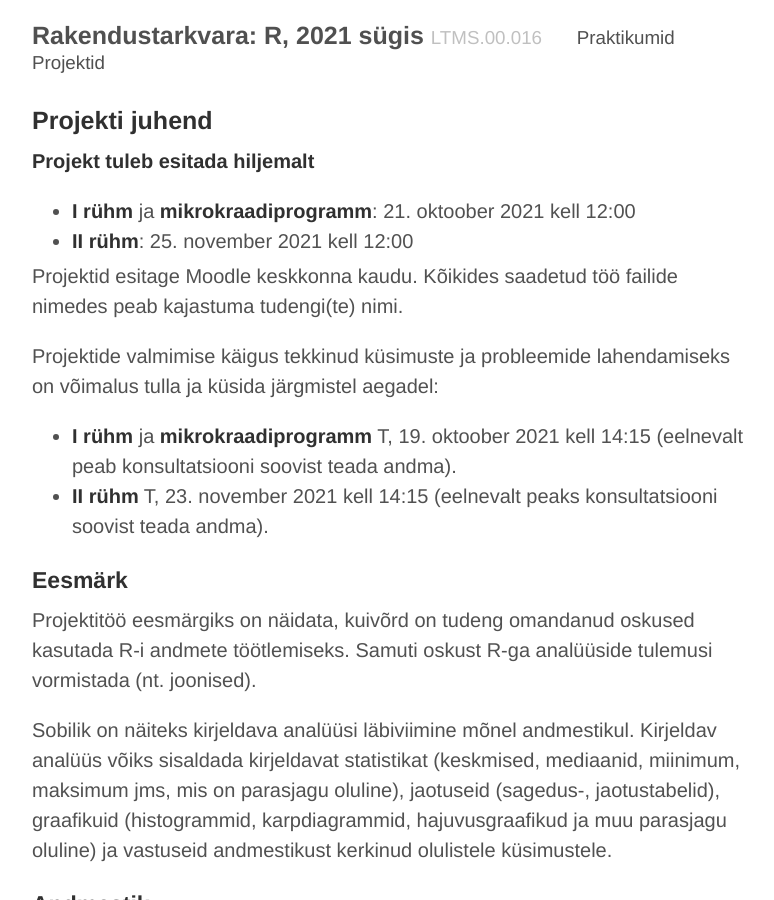
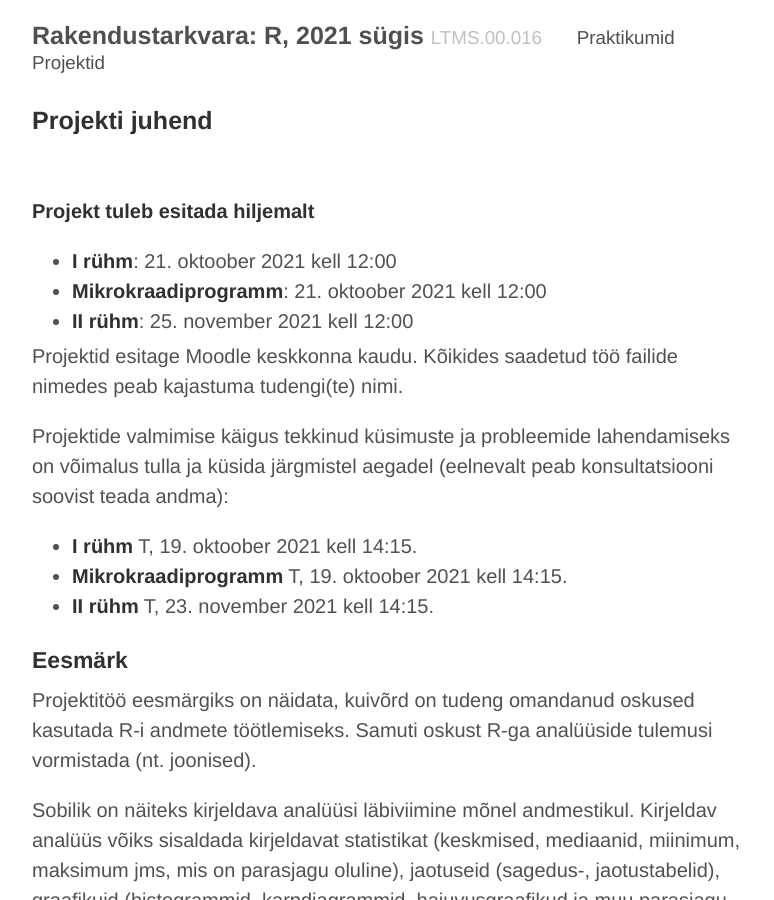
Before and after one commit to Rkursus/2021, a Jekyll site: the page built from projekt_juhend.md, in a window 1280 px wide and 900 px high. Shown: the whole window, without its empty margins (248-1022 px from the left). Built offline with Jekyll 4.4.1, drawn with Linux system fonts in a browser that asks for light colours.

Commit message:
Update projekt_juhend.md

```diff
--- a/projekt_juhend.md
+++ b/projekt_juhend.md
@@ -3,18 +3,21 @@ title: "Projekti juhend"
 layout: page
 ---
 
+<br/>
 
 **Projekt tuleb esitada hiljemalt**
 
-- **I rühm** ja **mikrokraadiprogramm**:   21. oktoober 2021 kell 12:00
+- **I rühm**:   21. oktoober 2021 kell 12:00
+- **Mikrokraadiprogramm**:   21. oktoober 2021 kell 12:00
 - **II rühm**:  25. november 2021 kell 12:00
 
 Projektid esitage Moodle keskkonna kaudu. Kõikides saadetud töö failide nimedes peab kajastuma tudengi(te) nimi.
 
-Projektide valmimise käigus tekkinud küsimuste ja probleemide lahendamiseks on võimalus tulla ja küsida järgmistel aegadel:
+Projektide valmimise käigus tekkinud küsimuste ja probleemide lahendamiseks on võimalus tulla ja küsida järgmistel aegadel (eelnevalt peab konsultatsiooni soovist teada andma):
 
-- **I rühm** ja **mikrokraadiprogramm** T, 19. oktoober 2021 kell 14:15   (eelnevalt peab konsultatsiooni soovist teada andma).
-- **II rühm** T, 23. november 2021 kell 14:15 (eelnevalt peaks konsultatsiooni soovist teada andma).
+- **I rühm** T, 19. oktoober 2021 kell 14:15.
+- **Mikrokraadiprogramm** T, 19. oktoober 2021 kell 14:15.
+- **II rühm** T, 23. november 2021 kell 14:15.
 
 
 
```
